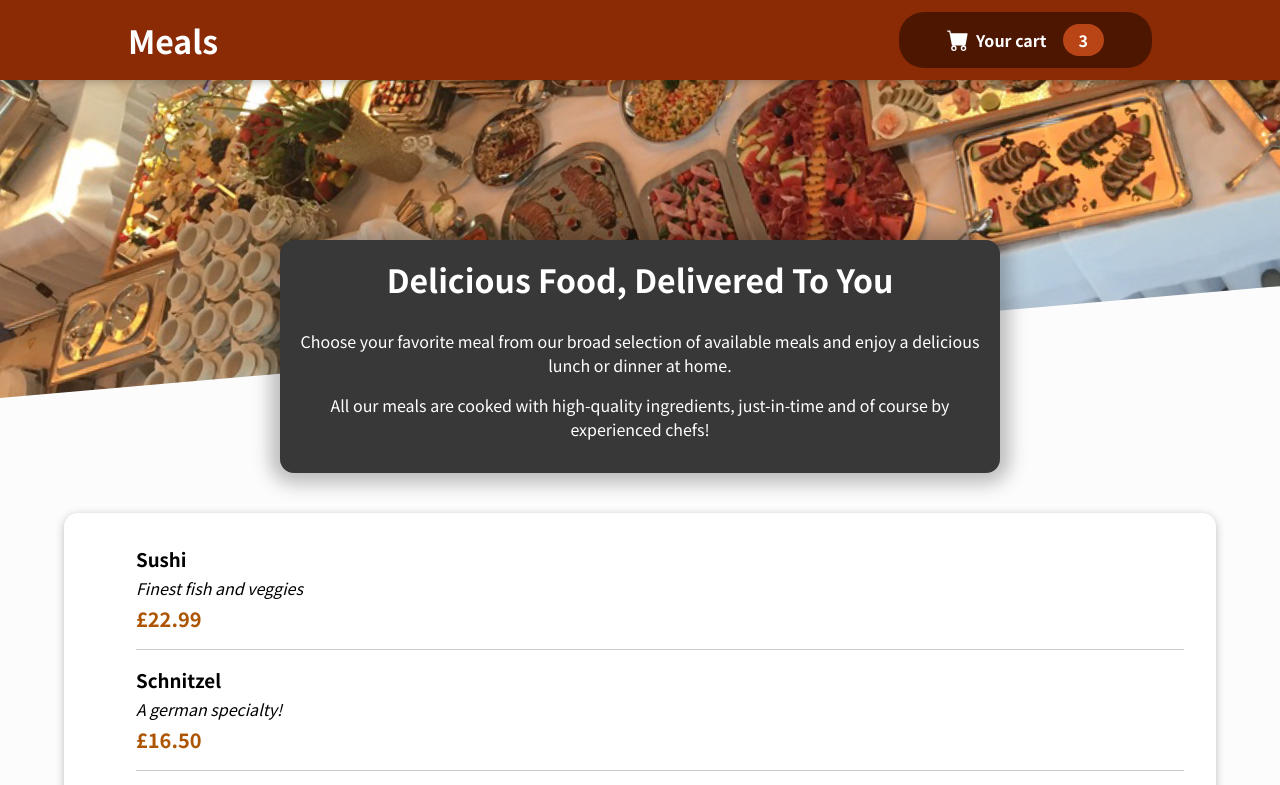
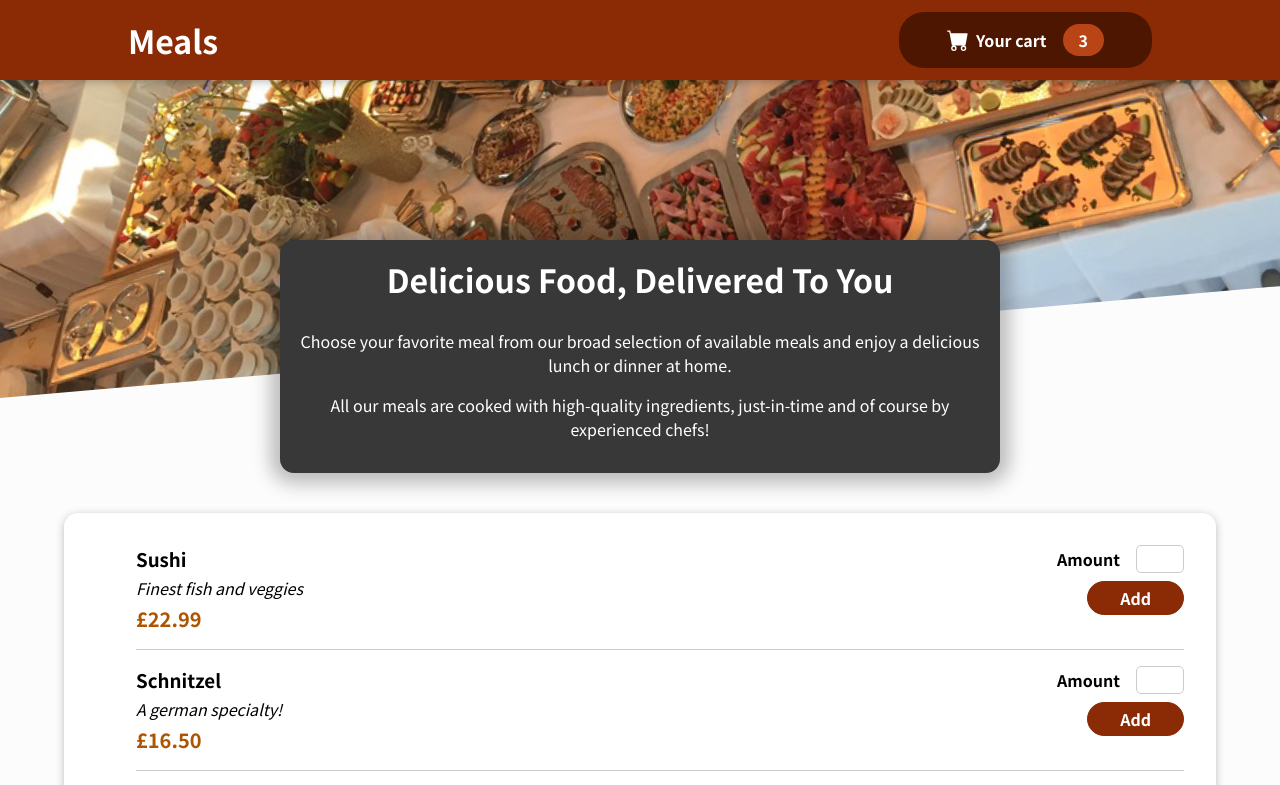
Before and after one commit to misbahsohail/React-food-delivery-demo, a React (Create React App) app in the folder App/: page / in a window 1280 px wide. Shown: the top 785 px of the page. Built offline with nearby package versions, Linux system fonts and the light colour scheme.

Commit message:
Created a form component to vary the amount of meal item

```diff
--- /dev/null
+++ b/App/src/components/Forms/MealItemForm/MealItemForm.jsx
@@ -0,0 +1,21 @@
+import "./MealItemForm.scss";
+import Input from "../../UI/Input/Input";
+const MealItemForm = () => {
+  return (
+    <form className="form">
+      <Input
+        label="Amount"
+        input={{
+          id: "amount",
+          type: "number",
+          min: "0",
+          max: "5",
+          step: "1",
+        }}
+      />
+      <button>Add</button>
+    </form>
+  );
+};
+
+export default MealItemForm;
--- /dev/null
+++ b/App/src/components/Forms/MealItemForm/MealItemForm.scss
@@ -0,0 +1,20 @@
+.form {
+    text-align: right;
+  }
+
+  .form button {
+    font: inherit;
+    cursor: pointer;
+    background-color: #8a2b06;
+    border: 1px solid #8a2b06;
+    color: white;
+    padding: 0.25rem 2rem;
+    border-radius: 20px;
+    font-weight: bold;
+  }
+
+  .form button:hover,
+  .form button:active {
+    background-color: #641e03;
+    border-color: #641e03;
+  }
--- a/App/src/components/Meals/ListOfMeals/MealItem/MealItem.jsx
+++ b/App/src/components/Meals/ListOfMeals/MealItem/MealItem.jsx
@@ -1,3 +1,4 @@
+import MealItemForm from "../../../Forms/MealItemForm/MealItemForm";
 import "./MealItem.scss";
 const MealItem = ({ meal }) => {
   return (
@@ -7,6 +8,9 @@ const MealItem = ({ meal }) => {
         <div className="description">{meal.description}</div>
         <div className="price">{`£${meal.price.toFixed(2)}`}</div>
       </div>
+      <div>
+        <MealItemForm />
+      </div>
     </li>
   );
 };
```
